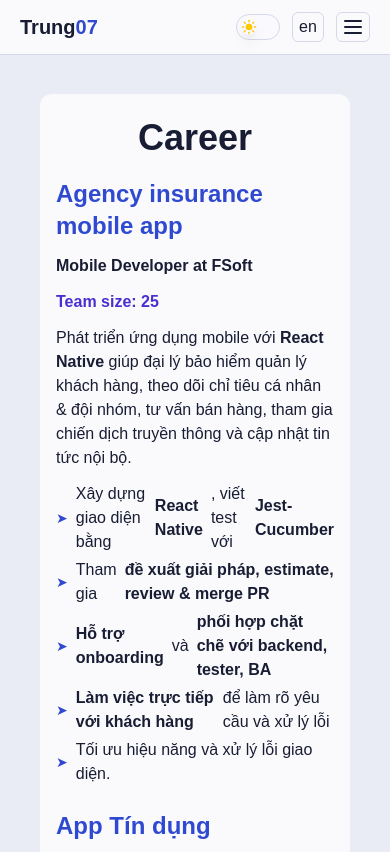
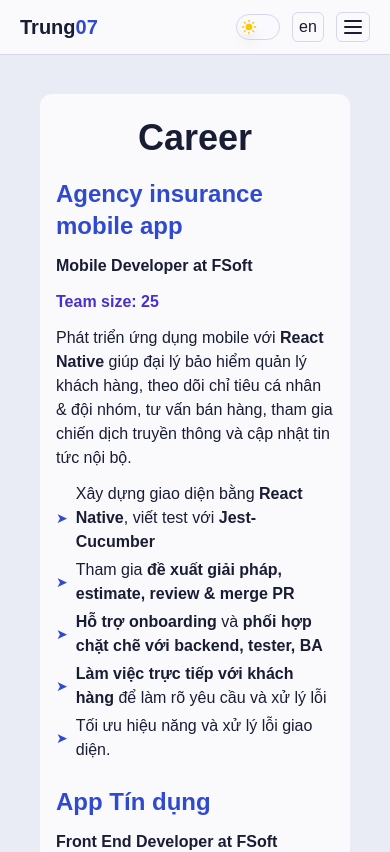
Before and after one commit to thanhtrung07/over-complicated-profile-n13, a Next.js app: page /career in a window 390 px wide. Shown: the top 852 px of the page. Built offline with nearby package versions, Linux system fonts and the light colour scheme.

Commit message:
fix[OCP-8]: fix layout of job responsive text

```diff
--- a/src/app/career/page.tsx
+++ b/src/app/career/page.tsx
@@ -4,7 +4,7 @@ import { ReactNode } from 'react'
 const WorkListItem = ({ children }: { children: ReactNode }) => (
   <li className="flex items-center gap-2">
     <span className="text-primary dark:text-primary-light text-sm">➤</span>
-    {children}
+    <span>{children}</span>
   </li>
 )
 
```
